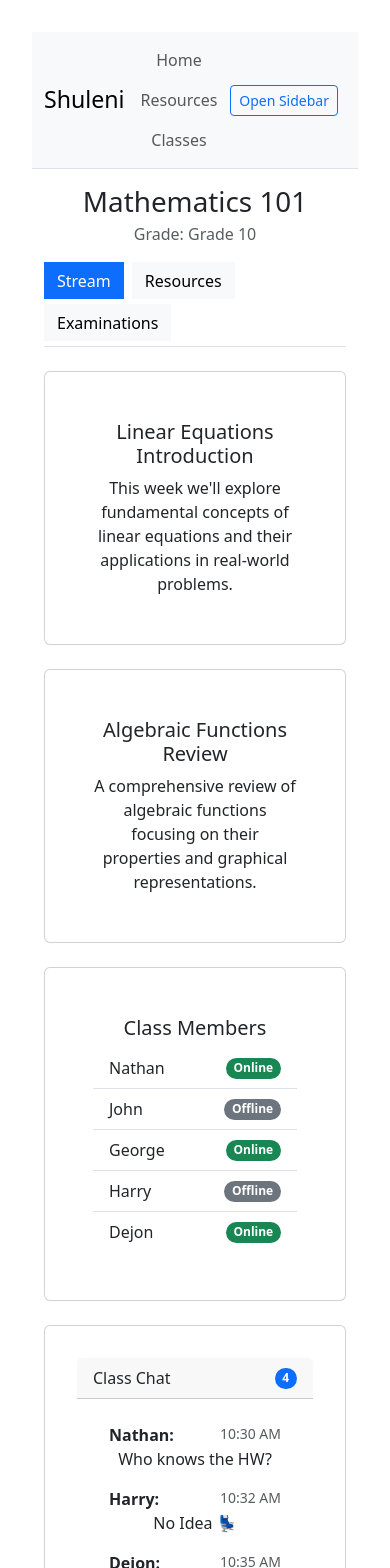
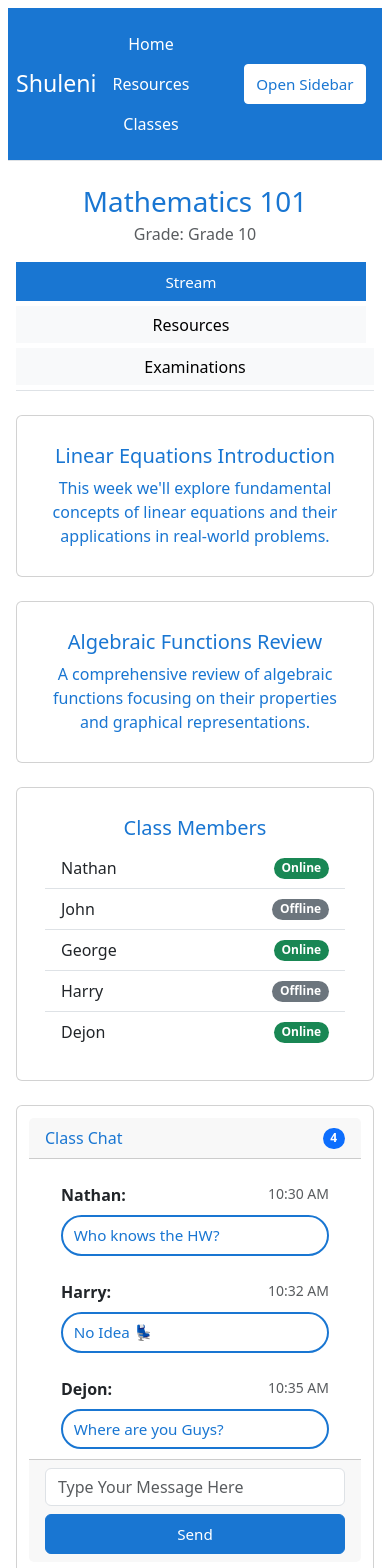
Before and after one commit to Mathew-Rym/Shuleni, a React (Vite) app in the folder shuleni-frontend/: page /classes in a window 390 px wide. Shown: the top 1568 px of the page. Built offline with nearby package versions, Linux system fonts and the light colour scheme.

Commit message:
adds basic stylins to adhere to our theme, changes layour on classes page and changes chat and header componenent

```diff
--- a/shuleni-frontend/src/App.css
+++ b/shuleni-frontend/src/App.css
@@ -1,3 +1,77 @@
+.chat-bubble {
+  background: var(--white);
+  border: 2px solid var(--primary-blue);
+  border-radius: 1.5em;
+  padding: 0.65em 1.1em;
+  margin-bottom: 0.7em;
+  color: var(--primary-blue);
+  font-size: 1em;
+  text-align: left;
+  transition: border-color 0.2s;
+}
+.chat-bubble.alt {
+  border-color: #115293;
+  color: #115293;
+}
+.navbar .btn-outline-primary {
+  background: var(--white) !important;
+  color: var(--primary-blue) !important;
+  border-color: var(--white) !important;
+}
+.card-header,
+h1, h2, h3, h4, h5, h6 {
+  color: var(--primary-white) !important;
+}
+
+.navbar .card-header,
+.sidebar .card-header {
+  color: var(--white) !important;
+}
+:root {
+  --primary-blue: #1976d2;
+  --white: #ffffff;
+}
+
+body {
+  background: var(--white);
+  color: var(--primary-blue);
+}
+
+.card {
+  background: var(--white);
+  color: var(--primary-blue);
+}
+
+.class-page {
+  background: var(--white);
+  color: var(--primary-blue);
+}
+
+
+.navbar, .sidebar {
+  background: var(--primary-blue);
+  color: var(--white);
+}
+
+
+.navbar a, .sidebar a {
+  color: var(--white);
+}
+
+.navbar a:hover, .sidebar a:hover {
+  color: var(--white);
+}
+
+.btn-primary {
+  background: var(--primary-blue);
+  border-color: var(--primary-blue);
+  color: var(--white);
+}
+
+.btn-primary:hover {
+  background: #115293;
+  border-color: #115293;
+}
 #root {
   margin: 0 auto;
   padding: 2rem;
@@ -18,20 +92,6 @@
   filter: drop-shadow(0 0 2em #61dafbaa);
 }
 
-@keyframes logo-spin {
-  from {
-    transform: rotate(0deg);
-  }
-  to {
-    transform: rotate(360deg);
-  }
-}
-
-@media (prefers-reduced-motion: no-preference) {
-  a:nth-of-type(2) .logo {
-    animation: logo-spin infinite 20s linear;
-  }
-}
 
 .card {
   padding: 2em;
@@ -58,20 +118,40 @@
 }
 
 @media (max-width: 768px) {
+  .container-fluid, #root {
+    padding: 0.5rem !important;
+    max-width: 100vw !important;
+    box-sizing: border-box;
+  }
+  .card {
+    padding: 0.75em !important;
+  }
+  .chat-bubble {
+    font-size: 0.95em !important;
+    padding: 0.45em 0.7em !important;
+    margin-bottom: 0.55em !important;
+  }
+  .chat-bubble.alt {
+    border-color: #115293 !important;
+    color: #115293 !important;
+  }
   .list-group-horizontal {
-    flex-direction: column;
+    flex-direction: column !important;
   }
-
   .list-group-horizontal .list-group-item {
-    border-right: none;
-    border-bottom: 1px solid rgba(0,0,0,.125);
+    border-right: none !important;
+    border-bottom: 1px solid rgba(0,0,0,.125) !important;
+    font-size: 0.95em !important;
   }
-
   .d-flex.border-bottom {
-    flex-wrap: wrap;
+    flex-wrap: wrap !important;
   }
-
   .d-flex.border-bottom .btn {
-    margin-bottom: 5px;
+    margin-bottom: 5px !important;
+    width: 100% !important;
+  }
+  .btn-primary, .btn-outline-primary {
+    font-size: 0.95em !important;
+    padding: 0.5em 0.75em !important;
   }
 }
--- a/shuleni-frontend/src/components/Chat.jsx
+++ b/shuleni-frontend/src/components/Chat.jsx
@@ -29,13 +29,13 @@ const Chat= ({ messages, onSendMessage, currentUser }) => {
                   {new Date(message.sent_at).toLocaleTimeString([], { hour: '2-digit', minute: '2-digit' })}
                 </small>
               </div>
-              <div>{message.message}</div>
+              <div className="chat-bubble mt-2">{message.message}</div>
             </ListGroup.Item>
           ))}
         </ListGroup>
       </Card.Body>
 
-      <Card.Footer>
+      <Card.Footer className="chat-footer">
         <Form onSubmit={handleSend}>
           <Form.Group className="mb-2">
             <Form.Control
--- a/shuleni-frontend/src/components/Header.jsx
+++ b/shuleni-frontend/src/components/Header.jsx
@@ -12,7 +12,7 @@ const Header = () => {
     const handleShowSidebar = () => setShowSidebar(true);
   return (
     <>
-      <Navbar bg="light" expand="lg" className="border-bottom">
+      <Navbar bg="blue" expand="lg" className="border-bottom">
         <Container fluid>
           <Navbar.Brand as={Link} to="/">
             <h3 className="mb-0">Shuleni</h3>
@@ -26,7 +26,7 @@ const Header = () => {
 
           <div className="d-flex align-items-center">
             {isAdmin && (
-              <Button variant="outline-primary"  size="sm" className="me-2"
+              <Button variant="outline-primary" bg ="light" size="sm" className="me-2"
                 onClick={handleShowSidebar}
               >  Open Sidebar</Button>
             )}
--- a/shuleni-frontend/src/pages/Classes.jsx
+++ b/shuleni-frontend/src/pages/Classes.jsx
@@ -332,10 +332,12 @@ const Class= () => {
         )}
 
         <Row>
-          <Col md={6} className="mb-4">
+          <Col xs={12} className="mb-4">
             <ClassMembers members={classData.members} />
           </Col>
-          <Col md={6} className="mb-4">
+        </Row>
+        <Row>
+          <Col xs={12} className="mb-4">
             <Chat
               messages={chatMessages}
               onSendMessage={handleSendMessage}
```
